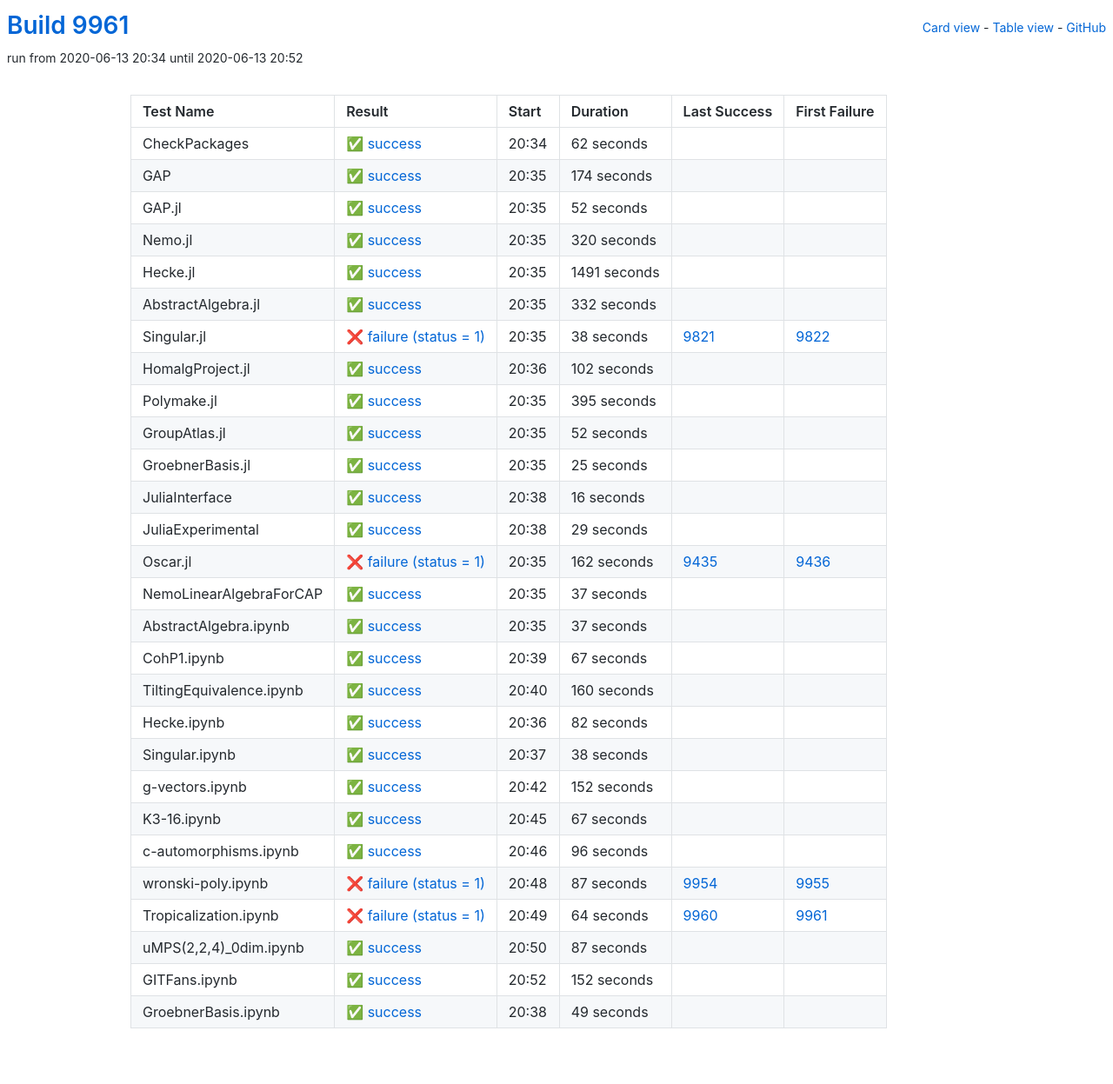
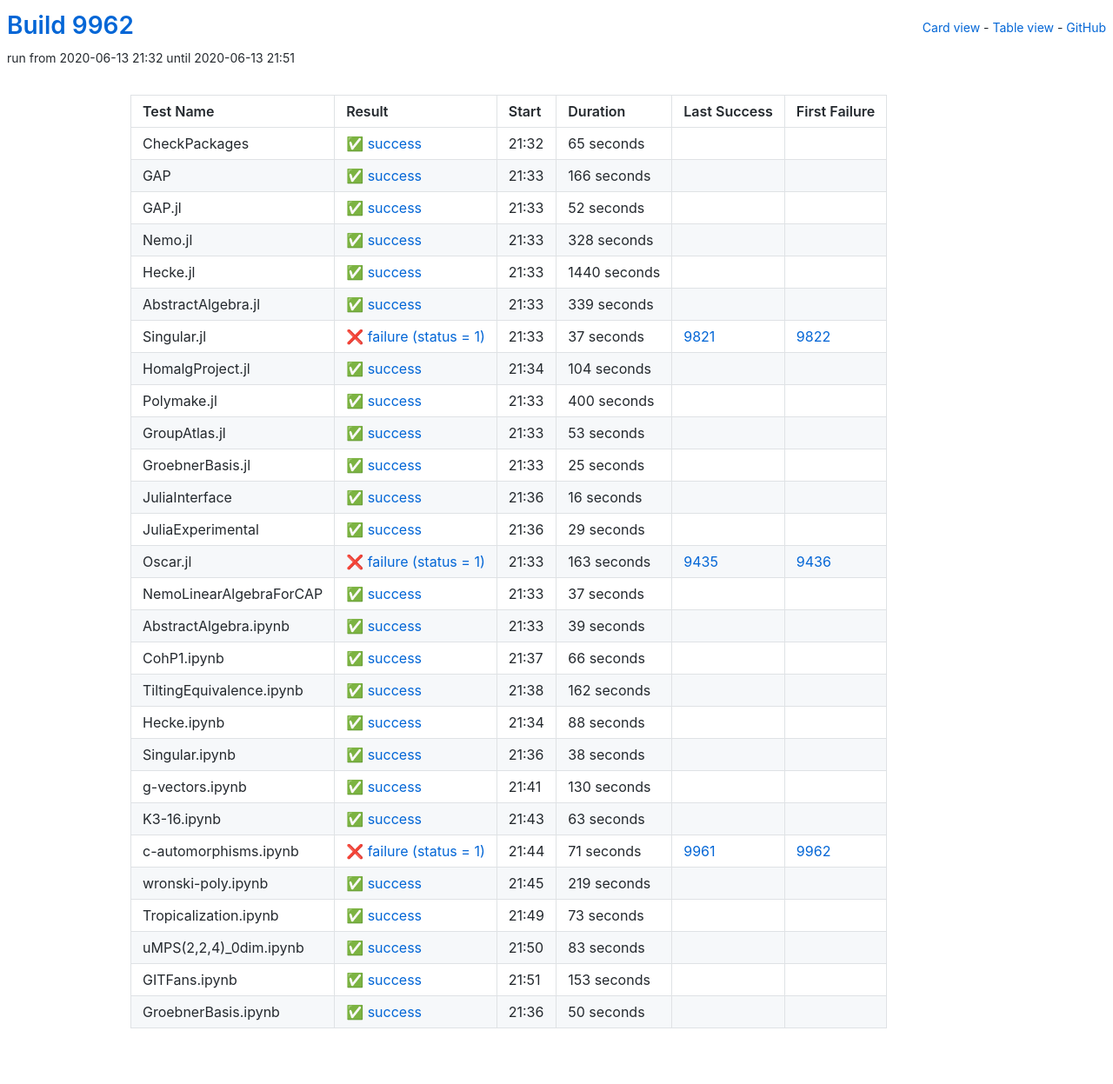
Before and after one commit to oscar-system/oscar-ci-status, a Jekyll site: the page built from table.html, in a window 1280 px wide. Shown: the whole page at 87% size. Built offline with Jekyll 4.4.1, drawn with Linux system fonts in a browser that asks for light colours.

Commit message:
Build #9962

```diff
--- a/_data/ci.yml
+++ b/_data/ci.yml
@@ -1,6 +1,6 @@
 ---
-build: 9961
-build_url: https://oscarci.mathematik.uni-kl.de/job/oscar/9961/
+build: 9962
+build_url: https://oscarci.mathematik.uni-kl.de/job/oscar/9962/
 job: oscar
 organization: oscar-system
 repo: oscar-ci-status
@@ -8,32 +8,32 @@
 tests:
 - name: CheckPackages
   id: checkpackages
-  log: https://oscarci.mathematik.uni-kl.de/job/oscar/9961/artifact/logs/build-9961/CheckPackages.log
-  start: 2020-06-13 20:34
+  log: https://oscarci.mathematik.uni-kl.de/job/oscar/9962/artifact/logs/build-9962/CheckPackages.log
+  start: 2020-06-13 21:32
   success: true
   exitcode: 0
   status: success
-  duration: 62
+  duration: 65
   last_success: false
   last_success_url:
   first_failure: false
   first_failure_url:
 - name: GAP
   id: gap
-  log: https://oscarci.mathematik.uni-kl.de/job/oscar/9961/artifact/logs/build-9961/GAP.log
-  start: 2020-06-13 20:35
+  log: https://oscarci.mathematik.uni-kl.de/job/oscar/9962/artifact/logs/build-9962/GAP.log
+  start: 2020-06-13 21:33
   success: true
   exitcode: 0
   status: success
-  duration: 174
+  duration: 166
   last_success: false
   last_success_url:
   first_failure: false
   first_failure_url:
 - name: GAP.jl
   id: gap-jl
-  log: https://oscarci.mathematik.uni-kl.de/job/oscar/9961/artifact/logs/build-9961/GAP.jl.log
-  start: 2020-06-13 20:35
+  log: https://oscarci.mathematik.uni-kl.de/job/oscar/9962/artifact/logs/build-9962/GAP.jl.log
+  start: 2020-06-13 21:33
   success: true
   exitcode: 0
   status: success
@@ -44,92 +44,92 @@
   first_failure_url:
 - name: Nemo.jl
   id: nemo-jl
-  log: https://oscarci.mathematik.uni-kl.de/job/oscar/9961/artifact/logs/build-9961/Nemo.jl.log
-  start: 2020-06-13 20:35
+  log: https://oscarci.mathematik.uni-kl.de/job/oscar/9962/artifact/logs/build-9962/Nemo.jl.log
+  start: 2020-06-13 21:33
   success: true
   exitcode: 0
   status: success
-  duration: 320
+  duration: 328
   last_success: false
   last_success_url:
   first_failure: false
   first_failure_url:
 - name: Hecke.jl
   id: hecke-jl
-  log: https://oscarci.mathematik.uni-kl.de/job/oscar/9961/artifact/logs/build-9961/Hecke.jl.log
-  start: 2020-06-13 20:35
+  log: https://oscarci.mathematik.uni-kl.de/job/oscar/9962/artifact/logs/build-9962/Hecke.jl.log
+  start: 2020-06-13 21:33
   success: true
   exitcode: 0
   status: success
-  duration: 1491
+  duration: 1440
   last_success: false
   last_success_url:
   first_failure: false
   first_failure_url:
 - name: AbstractAlgebra.jl
   id: abstractalgebra-jl
-  log: https://oscarci.mathematik.uni-kl.de/job/oscar/9961/artifact/logs/build-9961/AbstractAlgebra.jl.log
-  start: 2020-06-13 20:35
+  log: https://oscarci.mathematik.uni-kl.de/job/oscar/9962/artifact/logs/build-9962/AbstractAlgebra.jl.log
+  start: 2020-06-13 21:33
   success: true
   exitcode: 0
   status: success
-  duration: 332
+  duration: 339
   last_success: false
   last_success_url:
   first_failure: false
   first_failure_url:
 - name: Singular.jl
   id: singular-jl
-  log: https://oscarci.mathematik.uni-kl.de/job/oscar/9961/artifact/logs/build-9961/Singular.jl.log
-  start: 2020-06-13 20:35
+  log: https://oscarci.mathematik.uni-kl.de/job/oscar/9962/artifact/logs/build-9962/Singular.jl.log
+  start: 2020-06-13 21:33
   success: false
   exitcode: 1
   status: failure
-  duration: 38
+  duration: 37
   last_success: 9821
   last_success_url: https://oscarci.mathematik.uni-kl.de/job/oscar/9821/
   first_failure: 9822
   first_failure_url: https://oscarci.mathematik.uni-kl.de/job/oscar/9822/
 - name: HomalgProject.jl
   id: homalgproject-jl
-  log: https://oscarci.mathematik.uni-kl.de/job/oscar/9961/artifact/logs/build-9961/HomalgProject.jl.log
-  start: 2020-06-13 20:36
+  log: https://oscarci.mathematik.uni-kl.de/job/oscar/9962/artifact/logs/build-9962/HomalgProject.jl.log
+  start: 2020-06-13 21:34
   success: true
   exitcode: 0
   status: success
-  duration: 102
+  duration: 104
   last_success: false
   last_success_url:
   first_failure: false
   first_failure_url:
 - name: Polymake.jl
   id: polymake-jl
-  log: https://oscarci.mathematik.uni-kl.de/job/oscar/9961/artifact/logs/build-9961/Polymake.jl.log
-  start: 2020-06-13 20:35
+  log: https://oscarci.mathematik.uni-kl.de/job/oscar/9962/artifact/logs/build-9962/Polymake.jl.log
+  start: 2020-06-13 21:33
   success: true
   exitcode: 0
   status: success
-  duration: 395
+  duration: 400
   last_success: false
   last_success_url:
   first_failure: false
   first_failure_url:
 - name: GroupAtlas.jl
   id: groupatlas-jl
-  log: https://oscarci.mathematik.uni-kl.de/job/oscar/9961/artifact/logs/build-9961/GroupAtlas.jl.log
-  start: 2020-06-13 20:35
+  log: https://oscarci.mathematik.uni-kl.de/job/oscar/9962/artifact/logs/build-9962/GroupAtlas.jl.log
+  start: 2020-06-13 21:33
   success: true
   exitcode: 0
   status: success
-  duration: 52
+  duration: 53
   last_success: false
   last_success_url:
   first_failure: false
   first_failure_url:
 - name: GroebnerBasis.jl
   id: groebnerbasis-jl
-  log: https://oscarci.mathematik.uni-kl.de/job/oscar/9961/artifact/logs/build-9961/GroebnerBasis.jl.log
-  start: 2020-06-13 20:35
+  log: https://oscarci.mathematik.uni-kl.de/job/oscar/9962/artifact/logs/build-9962/GroebnerBasis.jl.log
+  start: 2020-06-13 21:33
   success: true
   exitcode: 0
   status: success
@@ -140,8 +140,8 @@
   first_failure_url:
 - name: JuliaInterface
   id: juliainterface
-  log: https://oscarci.mathematik.uni-kl.de/job/oscar/9961/artifact/logs/build-9961/JuliaInterface.log
-  start: 2020-06-13 20:38
+  log: https://oscarci.mathematik.uni-kl.de/job/oscar/9962/artifact/logs/build-9962/JuliaInterface.log
+  start: 2020-06-13 21:36
   success: true
   exitcode: 0
   status: success
@@ -152,8 +152,8 @@
   first_failure_url:
 - name: JuliaExperimental
   id: juliaexperimental
-  log: https://oscarci.mathematik.uni-kl.de/job/oscar/9961/artifact/logs/build-9961/JuliaExperimental.log
-  start: 2020-06-13 20:38
+  log: https://oscarci.mathematik.uni-kl.de/job/oscar/9962/artifact/logs/build-9962/JuliaExperimental.log
+  start: 2020-06-13 21:36
   success: true
   exitcode: 0
   status: success
@@ -164,20 +164,20 @@
   first_failure_url:
 - name: Oscar.jl
   id: oscar-jl
-  log: https://oscarci.mathematik.uni-kl.de/job/oscar/9961/artifact/logs/build-9961/Oscar.jl.log
-  start: 2020-06-13 20:35
+  log: https://oscarci.mathematik.uni-kl.de/job/oscar/9962/artifact/logs/build-9962/Oscar.jl.log
+  start: 2020-06-13 21:33
   success: false
   exitcode: 1
   status: failure
-  duration: 162
+  duration: 163
   last_success: 9435
   last_success_url: https://oscarci.mathematik.uni-kl.de/job/oscar/9435/
   first_failure: 9436
   first_failure_url: https://oscarci.mathematik.uni-kl.de/job/oscar/9436/
 - name: NemoLinearAlgebraForCAP
   id: nemolinearalgebraforcap
-  log: https://oscarci.mathematik.uni-kl.de/job/oscar/9961/artifact/logs/build-9961/NemoLinearAlgebraForCAP.log
-  start: 2020-06-13 20:35
+  log: https://oscarci.mathematik.uni-kl.de/job/oscar/9962/artifact/logs/build-9962/NemoLinearAlgebraForCAP.log
+  start: 2020-06-13 21:33
   success: true
   exitcode: 0
   status: success
@@ -188,56 +188,56 @@
   first_failure_url:
 - name: AbstractAlgebra.ipynb
   id: abstractalgebra-ipynb
-  log: https://oscarci.mathematik.uni-kl.de/job/oscar/9961/artifact/logs/build-9961/AbstractAlgebra.ipynb.log
-  start: 2020-06-13 20:35
+  log: https://oscarci.mathematik.uni-kl.de/job/oscar/9962/artifact/logs/build-9962/AbstractAlgebra.ipynb.log
+  start: 2020-06-13 21:33
   success: true
   exitcode: 0
   status: success
-  duration: 37
+  duration: 39
   last_success: false
   last_success_url:
   first_failure: false
   first_failure_url:
 - name: CohP1.ipynb
   id: cohp1-ipynb
-  log: https://oscarci.mathematik.uni-kl.de/job/oscar/9961/artifact/logs/build-9961/CohP1.ipynb.log
-  start: 2020-06-13 20:39
+  log: https://oscarci.mathematik.uni-kl.de/job/oscar/9962/artifact/logs/build-9962/CohP1.ipynb.log
+  start: 2020-06-13 21:37
   success: true
   exitcode: 0
   status: success
-  duration: 67
+  duration: 66
   last_success: false
   last_success_url:
   first_failure: false
   first_failure_url:
 - name: TiltingEquivalence.ipynb
   id: tiltingequivalence-ipynb
-  log: https://oscarci.mathematik.uni-kl.de/job/oscar/9961/artifact/logs/build-9961/TiltingEquivalence.ipynb.log
-  start: 2020-06-13 20:40
+  log: https://oscarci.mathematik.uni-kl.de/job/oscar/9962/artifact/logs/build-9962/TiltingEquivalence.ipynb.log
+  start: 2020-06-13 21:38
   success: true
   exitcode: 0
   status: success
-  duration: 160
+  duration: 162
   last_success: false
   last_success_url:
   first_failure: false
   first_failure_url:
 - name: Hecke.ipynb
   id: hecke-ipynb
-  log: https://oscarci.mathematik.uni-kl.de/job/oscar/9961/artifact/logs/build-9961/Hecke.ipynb.log
-  start: 2020-06-13 20:36
+  log: https://oscarci.mathematik.uni-kl.de/job/oscar/9962/artifact/logs/build-9962/Hecke.ipynb.log
+  start: 2020-06-13 21:34
   success: true
   exitcode: 0
   status: success
-  duration: 82
+  duration: 88
   last_success: false
   last_success_url:
   first_failure: false
   first_failure_url:
 - name: Singular.ipynb
   id: singular-ipynb
-  log: https://oscarci.mathematik.uni-kl.de/job/oscar/9961/artifact/logs/build-9961/Singular.ipynb.log
-  start: 2020-06-13 20:37
+  log: https://oscarci.mathematik.uni-kl.de/job/oscar/9962/artifact/logs/build-9962/Singular.ipynb.log
+  start: 2020-06-13 21:36
   success: true
   exitcode: 0
   status: success
@@ -248,96 +248,96 @@
   first_failure_url:
 - name: g-vectors.ipynb
   id: g-vectors-ipynb
-  log: https://oscarci.mathematik.uni-kl.de/job/oscar/9961/artifact/logs/build-9961/g-vectors.ipynb.log
-  start: 2020-06-13 20:42
+  log: https://oscarci.mathematik.uni-kl.de/job/oscar/9962/artifact/logs/build-9962/g-vectors.ipynb.log
+  start: 2020-06-13 21:41
   success: true
   exitcode: 0
   status: success
-  duration: 152
+  duration: 130
   last_success: false
   last_success_url:
   first_failure: false
   first_failure_url:
 - name: K3-16.ipynb
   id: k3-16-ipynb
-  log: https://oscarci.mathematik.uni-kl.de/job/oscar/9961/artifact/logs/build-9961/K3-16.ipynb.log
-  start: 2020-06-13 20:45
+  log: https://oscarci.mathematik.uni-kl.de/job/oscar/9962/artifact/logs/build-9962/K3-16.ipynb.log
+  start: 2020-06-13 21:43
   success: true
   exitcode: 0
   status: success
-  duration: 67
+  duration: 63
   last_success: false
   last_success_url:
   first_failure: false
   first_failure_url:
 - name: c-automorphisms.ipynb
   id: c-automorphisms-ipynb
-  log: https://oscarci.mathematik.uni-kl.de/job/oscar/9961/artifact/logs/build-9961/c-automorphisms.ipynb.log
-  start: 2020-06-13 20:46
+  log: https://oscarci.mathematik.uni-kl.de/job/oscar/9962/artifact/logs/build-9962/c-automorphisms.ipynb.log
+  start: 2020-06-13 21:44
+  success: false
+  exitcode: 1
+  status: failure
+  duration: 71
+  last_success: 9961
+  last_success_url: https://oscarci.mathematik.uni-kl.de/job/oscar/9961/
+  first_failure: 9962
+  first_failure_url: https://oscarci.mathematik.uni-kl.de/job/oscar/9962/
+- name: wronski-poly.ipynb
+  id: wronski-poly-ipynb
+  log: https://oscarci.mathematik.uni-kl.de/job/oscar/9962/artifact/logs/build-9962/wronski-poly.ipynb.log
+  start: 2020-06-13 21:45
   success: true
   exitcode: 0
   status: success
-  duration: 96
+  duration: 219
   last_success: false
   last_success_url:
   first_failure: false
   first_failure_url:
-- name: wronski-poly.ipynb
-  id: wronski-poly-ipynb
-  log: https://oscarci.mathematik.uni-kl.de/job/oscar/9961/artifact/logs/build-9961/wronski-poly.ipynb.log
-  start: 2020-06-13 20:48
-  success: false
-  exitcode: 1
-  status: failure
-  duration: 87
-  last_success: 9954
-  last_success_url: https://oscarci.mathematik.uni-kl.de/job/oscar/9954/
-  first_failure: 9955
-  first_failure_url: https://oscarci.mathematik.uni-kl.de/job/oscar/9955/
 - name: Tropicalization.ipynb
   id: tropicalization-ipynb
-  log: https://oscarci.mathematik.uni-kl.de/job/oscar/9961/artifact/logs/build-9961/Tropicalization.ipynb.log
-  start: 2020-06-13 20:49
-  success: false
-  exitcode: 1
-  status: failure
-  duration: 64
-  last_success: 9960
-  last_success_url: https://oscarci.mathematik.uni-kl.de/job/oscar/9960/
-  first_failure: 9961
-  first_failure_url: https://oscarci.mathematik.uni-kl.de/job/oscar/9961/
-- name: uMPS(2,2,4)_0dim.ipynb
-  id: umps-2-2-4-0dim-ipynb
-  log: https://oscarci.mathematik.uni-kl.de/job/oscar/9961/artifact/logs/build-9961/uMPS-2-2-4-_0dim.ipynb.log
-  start: 2020-06-13 20:50
+  log: https://oscarci.mathematik.uni-kl.de/job/oscar/9962/artifact/logs/build-9962/Tropicalization.ipynb.log
+  start: 2020-06-13 21:49
   success: true
   exitcode: 0
   status: success
-  duration: 87
+  duration: 73
+  last_success: false
+  last_success_url:
+  first_failure: false
+  first_failure_url:
+- name: uMPS(2,2,4)_0dim.ipynb
+  id: umps-2-2-4-0dim-ipynb
+  log: https://oscarci.mathematik.uni-kl.de/job/oscar/9962/artifact/logs/build-9962/uMPS-2-2-4-_0dim.ipynb.log
+  start: 2020-06-13 21:50
+  success: true
+  exitcode: 0
+  status: success
+  duration: 83
   last_success: false
   last_success_url:
   first_failure: false
   first_failure_url:
 - name: GITFans.ipynb
   id: gitfans-ipynb
-  log: https://oscarci.mathematik.uni-kl.de/job/oscar/9961/artifact/logs/build-9961/GITFans.ipynb.log
-  start: 2020-06-13 20:52
+  log: https://oscarci.mathematik.uni-kl.de/job/oscar/9962/artifact/logs/build-9962/GITFans.ipynb.log
+  start: 2020-06-13 21:51
   success: true
   exitcode: 0
   status: success
-  duration: 152
+  duration: 153
   last_success: false
   last_success_url:
   first_failure: false
   first_failure_url:
 - name: GroebnerBasis.ipynb
   id: groebnerbasis-ipynb
-  log: https://oscarci.mathematik.uni-kl.de/job/oscar/9961/artifact/logs/build-9961/GroebnerBasis.ipynb.log
-  start: 2020-06-13 20:38
+  log: https://oscarci.mathematik.uni-kl.de/job/oscar/9962/artifact/logs/build-9962/GroebnerBasis.ipynb.log
+  start: 2020-06-13 21:36
   success: true
   exitcode: 0
   status: success
-  duration: 49
+  duration: 50
   last_success: false
   last_success_url:
   first_failure: false
```
Also changed, not shown: README.md.
